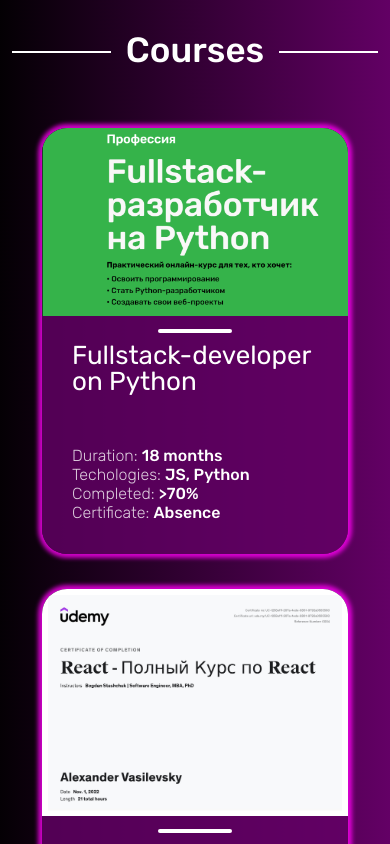
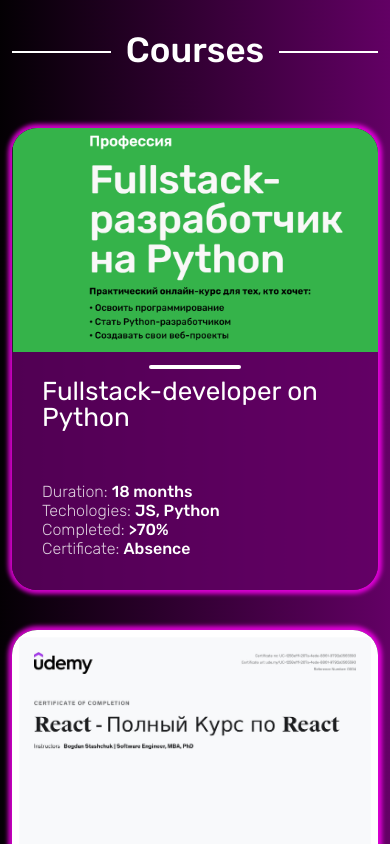
Before and after one commit to ForzVA/purple_resume, a React (Create React App) app: page / in a window 390 px wide. Shown: the part 2680-3524 px from the top of the page. Built offline with nearby package versions, Linux system fonts and the light colour scheme.

Commit message:
fix courses margin

```diff
--- a/package.json
+++ b/package.json
@@ -1,6 +1,5 @@
 {
   "name": "purple_resume",
-  "homepage": "https://forzva.github.io/purple_resume",
   "version": "0.1.0",
   "private": true,
   "dependencies": {
--- a/src/components/Courses/Course/course.module.scss
+++ b/src/components/Courses/Course/course.module.scss
@@ -136,6 +136,7 @@
 @media screen and (max-width: 470px) {
   .root {
     width: 100%;
+    margin: 30px 0 10px;
 
     &__description {
       height: 235px;
```
